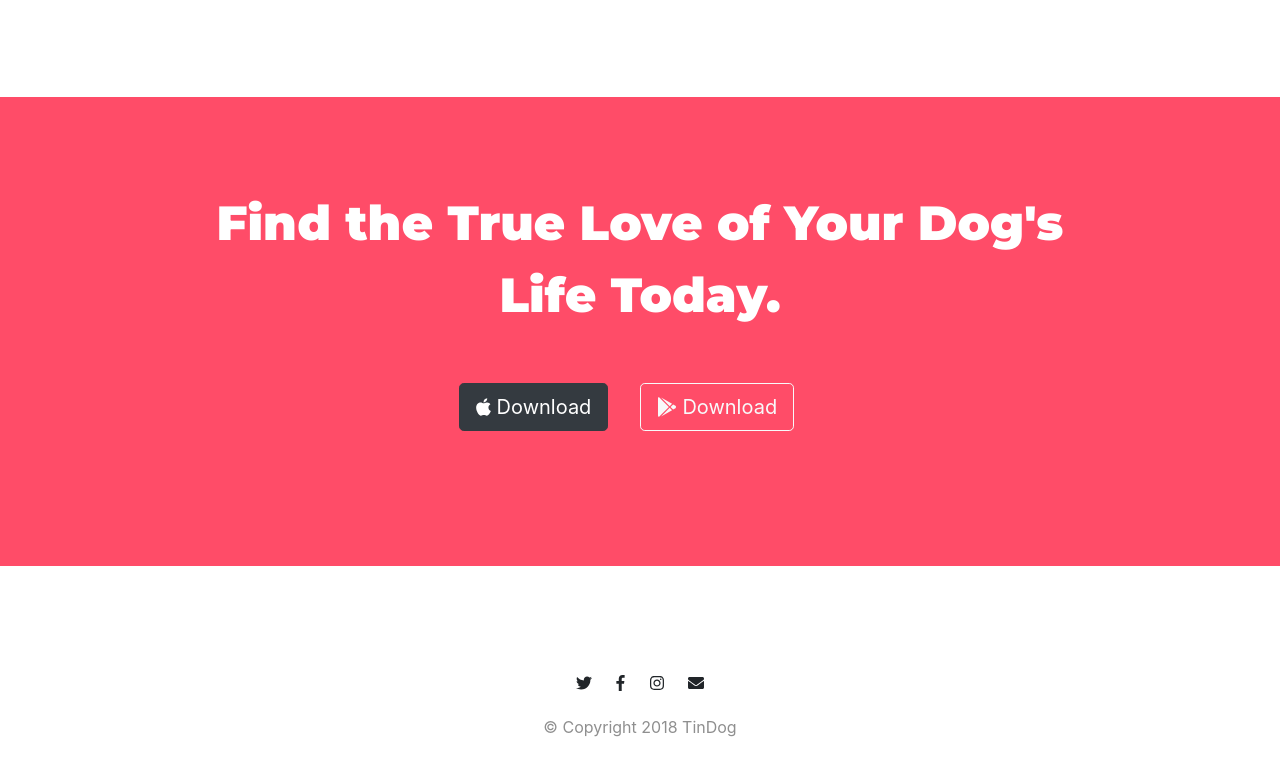
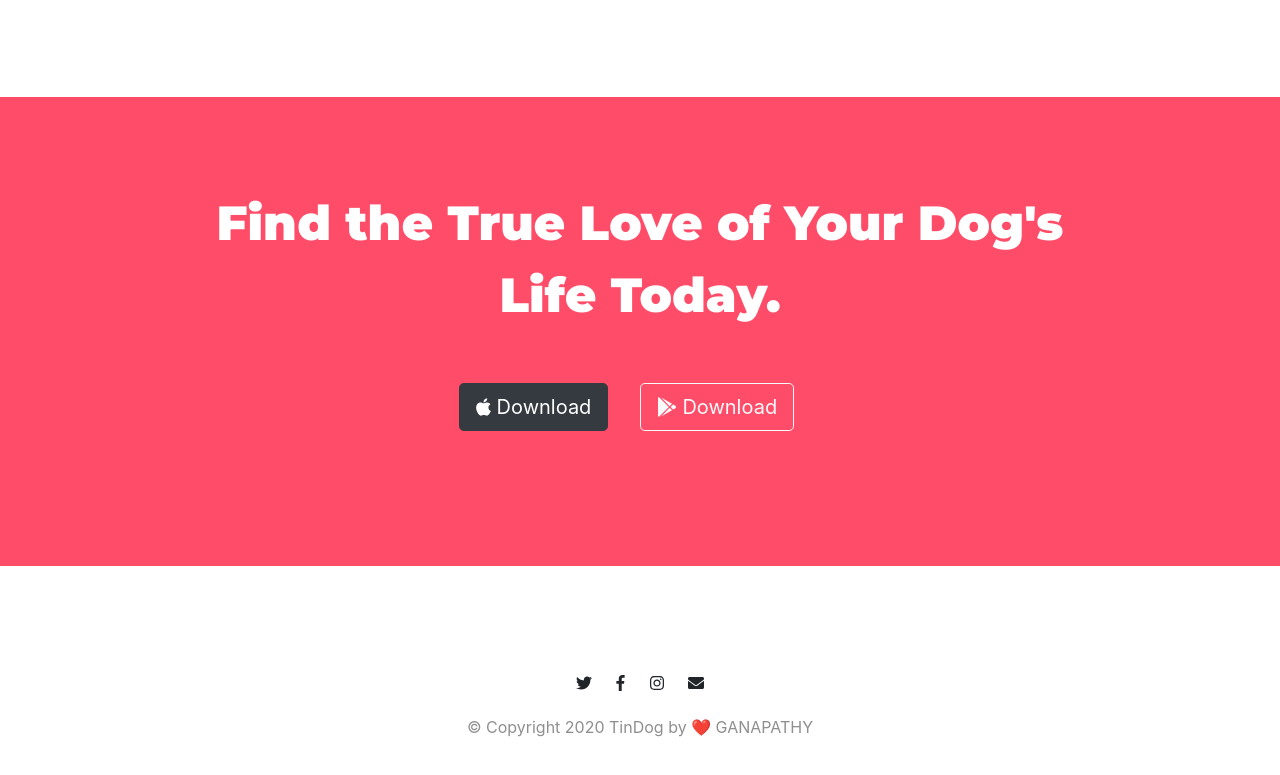
Before and after one commit to GanapathySubramanian/Tindog-website-using-Bootstrap, a plain HTML site: page index.html in a window 1280 px wide. Shown: the part 2322-3097 px from the top of the page. Drawn offline with nearby package versions, Linux system fonts and the light colour scheme.

Commit message:
Update index.html

```diff
--- a/index.html
+++ b/index.html
@@ -203,7 +203,7 @@
     <i class="fab fa-instagram icon"></i>
     <i class="fas fa-envelope icon"></i>
 
-    <p>© Copyright 2018 TinDog</p>
+    <p>© Copyright 2020 TinDog by ❤️ GANAPATHY</p>
   </div>
   </footer>
 
```
